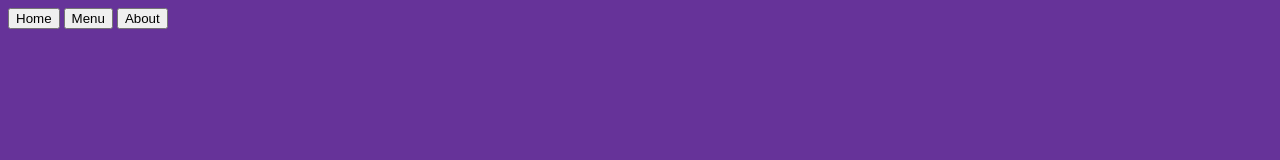
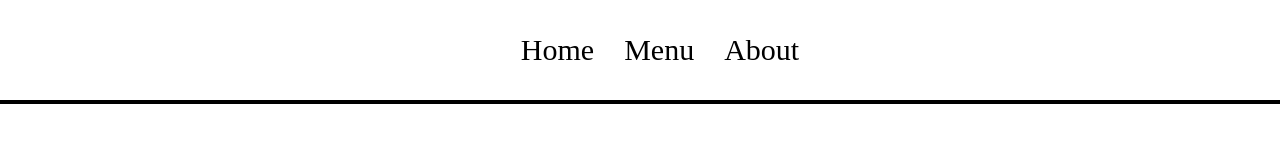
Before and after one commit to forwot/odin_restaurant-page, a website built with webpack: page src/template.html in a window 1280 px wide. Built offline with nearby package versions, Linux system fonts and the light colour scheme.

Commit message:
add: navbar

```diff
--- a/src/styles.css
+++ b/src/styles.css
@@ -1,3 +1,19 @@
 body{
-    background-color: rebeccapurple;
+    margin: 0;
 }
+
+nav{
+    display: flex;
+    justify-content: center;
+    align-items: center;
+    border-bottom: 4px solid black;
+    height: 100px;
+}
+ul{
+    display: flex;
+    justify-content: center;
+    align-items: center;
+    gap: 30px;
+    list-style-type: none;
+    font-size: 30px;
+}
--- a/src/template.html
+++ b/src/template.html
@@ -9,12 +9,16 @@
 
     <header>
         <nav>
-            <button type="button" id="home-btn">Home</button>
-            <button type="button" id="menu-btn">Menu</button>
-            <button type="button" id="about-btn">About</button>
+            <ul class="tab-list">
+                <li id="home">Home</button>
+                <li id="menu">Menu</button>
+                <li id="about">About</button>
+            </ul>
         </nav>
     </header>
 
-    <div id="content"></div>
+    <div id="content">
+
+    </div>
 </body>
 </html>
```
